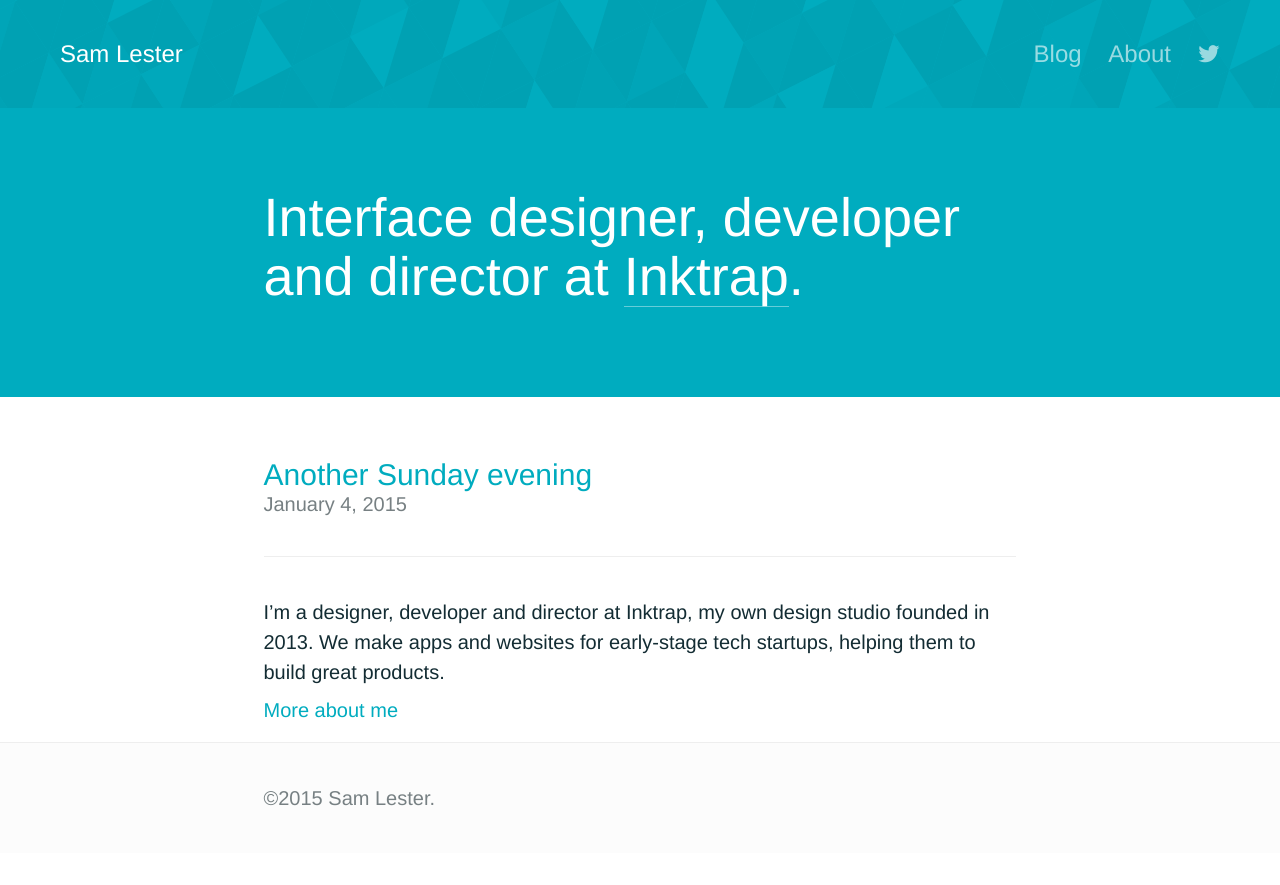
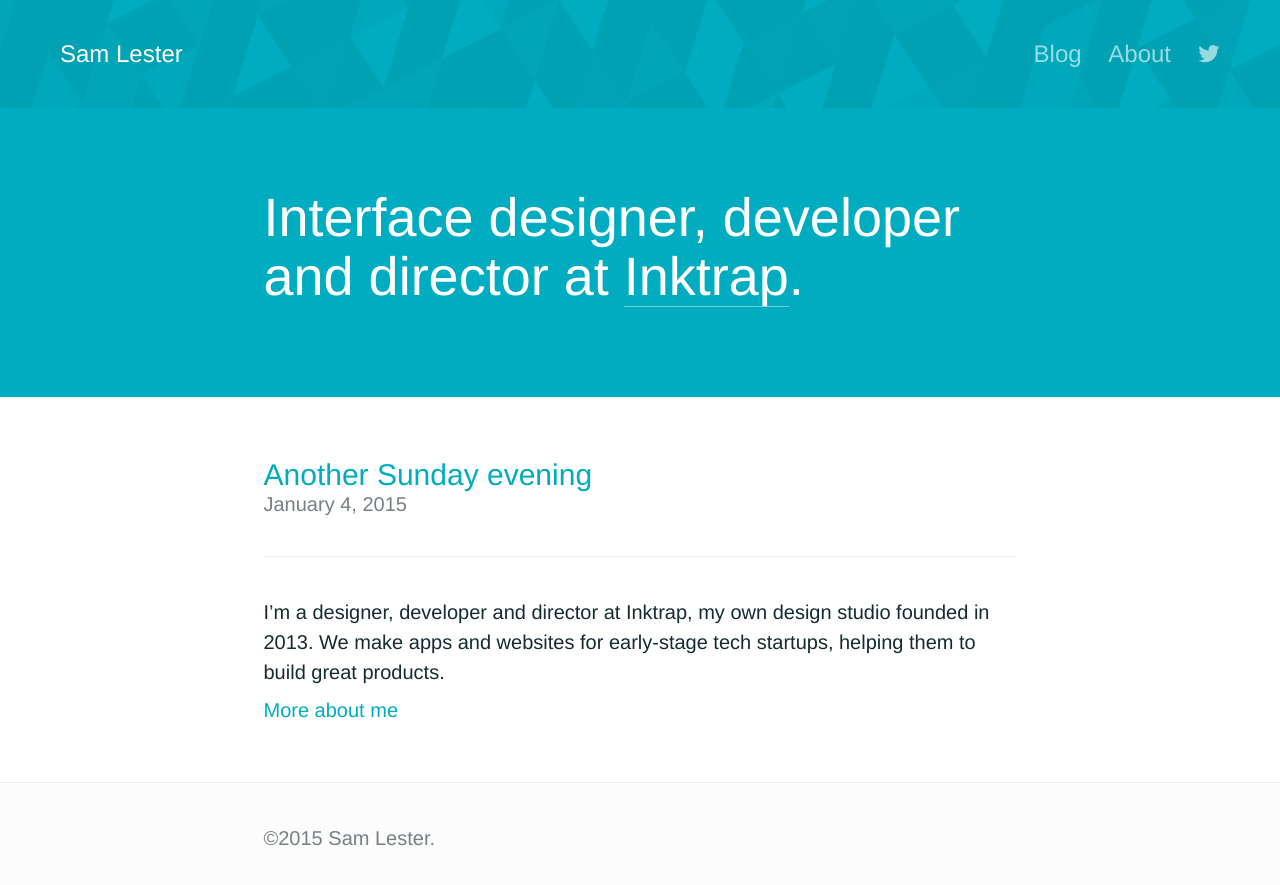
Before and after one commit to samlester/samlester.github.io, a Jekyll site: the page built from index.html, in a window 1280 px wide. Shown: the top 885 px of the page. Built offline with Jekyll 4.4.1, drawn with Linux system fonts in a browser that asks for light colours.

Commit message:
Tweaked styles

```diff
--- a/_sass/_base.scss
+++ b/_sass/_base.scss
@@ -74,6 +74,10 @@
   }
 }
 
+.about {
+  margin-bottom: $base-spacing * 2;
+}
+
 .profile-image {
   border-radius: 100%;
   margin: 0 auto;
--- a/_sass/_typography.scss
+++ b/_sass/_typography.scss
@@ -12,6 +12,9 @@
   text-decoration: none;
   font-weight: 500;
   @include transition(0.3s color);
+  &:hover {
+    color: darken($primary-color, 10%);
+  }
 }
 
 // Blockquote
```
